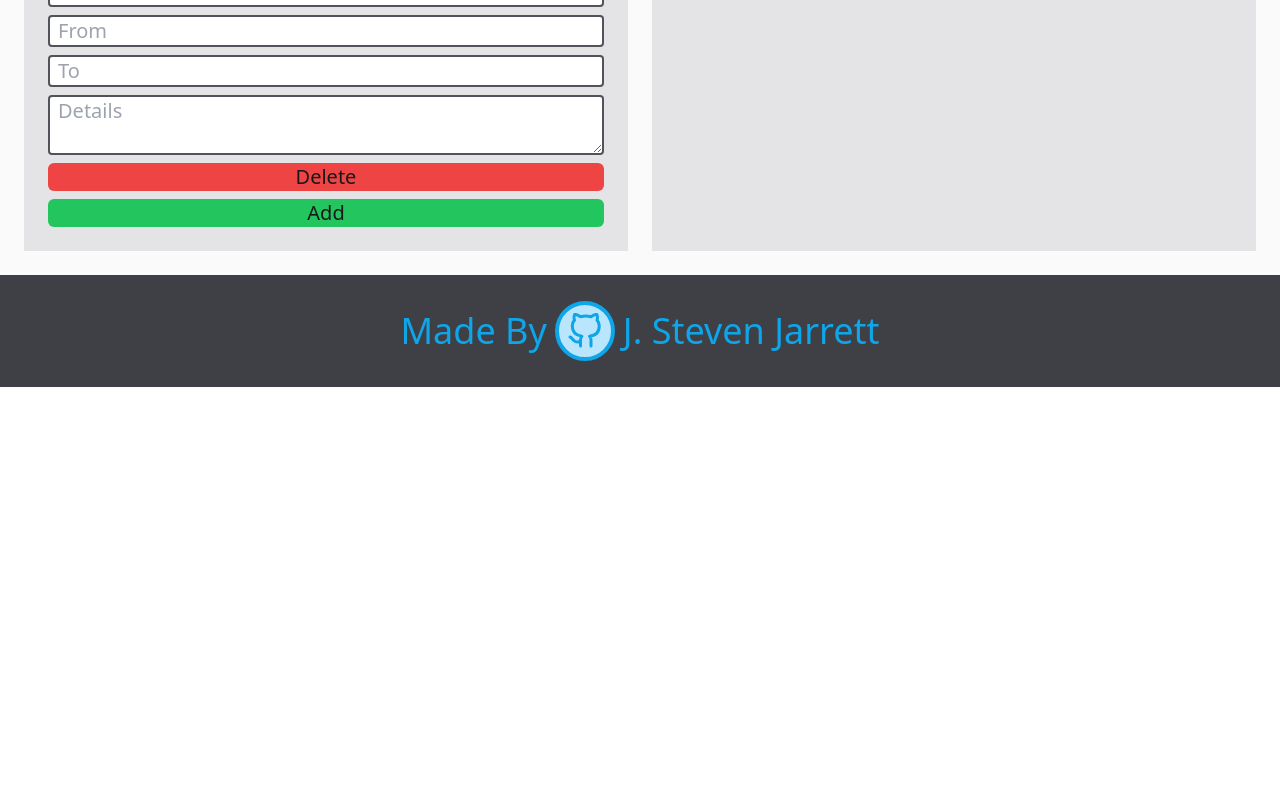
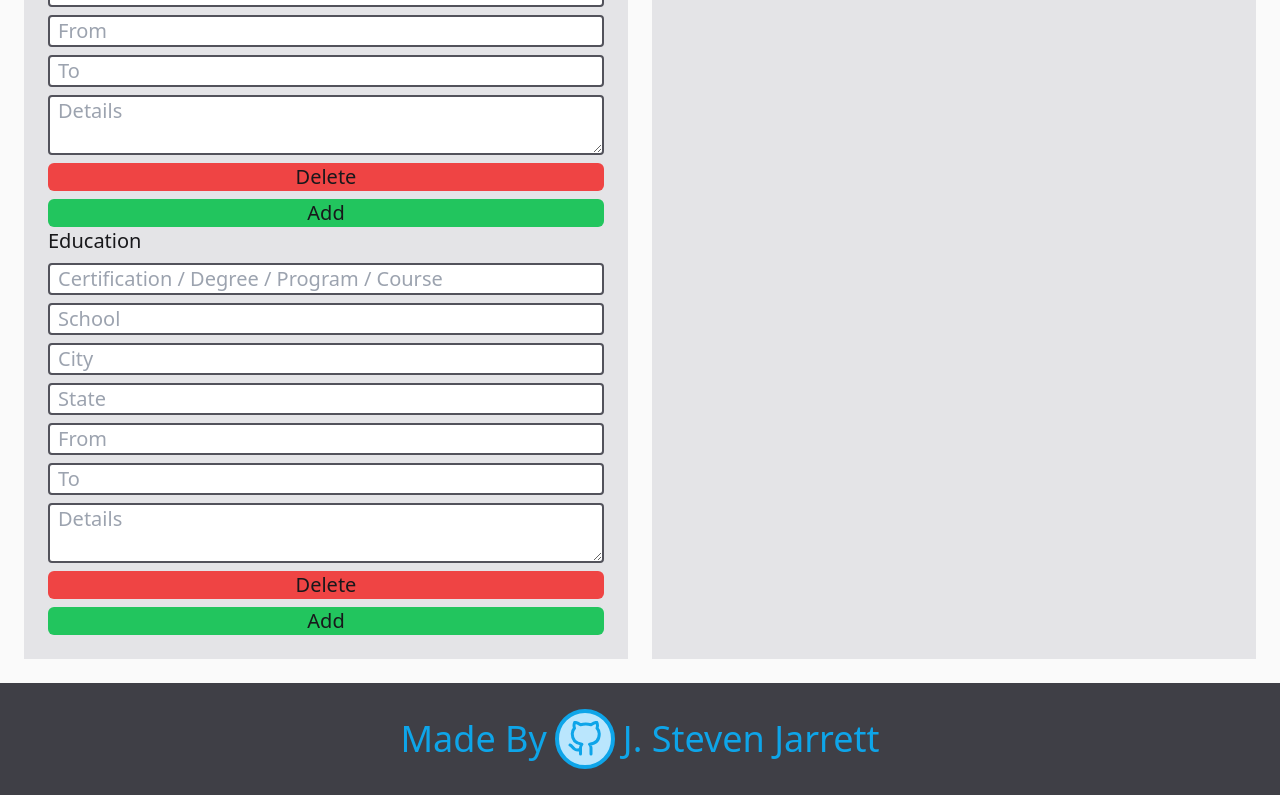
Before and after one commit to Bantchee/cv-project, a React (Create React App) app: page / in a window 1280 px wide. Shown: the part 637-1432 px from the top of the page. Before the commit the page ends 1024 px from the top, so only its background shows below. Built offline with nearby package versions, Linux system fonts and the light colour scheme; the HTML template or start-up script is replaced by a standard one.

Commit message:
Add education section to edit page

```diff
--- a/src/components/EditPage.js
+++ b/src/components/EditPage.js
@@ -1,6 +1,7 @@
 import React from 'react';
 import { Personal } from './editSections/Personal.js';
 import { Experience } from './editSections/Experience.js'
+import { Education } from './editSections/Education.js';
 
 export class EditPage extends React.Component {
     render() {
@@ -14,7 +15,8 @@ export class EditPage extends React.Component {
                 <Experience
                     onChange={this.props.handleExperenceInputChange}
                     experience={this.props.experience}
-                 />
+                />
+                <Education />
             </div>
         )
     }
--- a/src/components/editSections/Education.js
+++ b/src/components/editSections/Education.js
@@ -6,7 +6,7 @@ export class Education extends React.Component {
     render() {
         return (
             <div className="flex flex-col gap-2">
-                <h1>Work Experience</h1>
+                <h1>Education</h1>
                 <School onChange={this.props.onChange}/>
                 <Button
                     className="bg-green-500 rounded-md"
--- a/src/components/editSections/Experience.js
+++ b/src/components/editSections/Experience.js
@@ -3,12 +3,6 @@ import { Button } from "../utility/Button";
 import { Career } from "../utility/Career.js";
 
 export class Experience extends React.Component {
-    renderWork(index) {
-        return (
-            <Career />
-        )
-    }
-
     render() {
         return (
             <div className="flex flex-col gap-2">
--- /dev/null
+++ b/src/components/utility/School.js
@@ -0,0 +1,55 @@
+import { Button } from "./Button"
+import { Input } from "./Input"
+import { TextArea } from "./TextArea"
+
+export const School = (props) => {
+    return (
+        <div className="flex flex-col gap-2">
+            <Input
+                onChange={(e) => props.onChange(e, 0)}
+                type="text"
+                name="certification"
+                placeholder="Certification / Degree / Program / Course"
+            />
+            <Input
+                onChange={(e) => this.props.onChange(e)}
+                type="text"
+                name="school"
+                placeholder="School"
+            />
+            <Input
+                onChange={(e) => this.props.onChange(e)}
+                type="text"
+                name="city"
+                placeholder="City"
+            />
+            <Input
+                onChange={(e) => this.props.onChange(e)}
+                type="text"
+                name="state"
+                placeholder="State"
+            />
+            <Input
+                onChange={(e) => this.props.onChange(e)}
+                type="text"
+                name="from"
+                placeholder="From"
+            />
+            <Input
+                onChange={(e) => this.props.onChange(e)}
+                type="text"
+                name="to"
+                placeholder="To"
+            />
+            <TextArea
+                onChange={(e) => this.props.onChange(e)}
+                name="details"
+                placeholder="Details"
+            />
+            <Button
+                className="bg-red-500 rounded-md"
+                value="Delete"
+            />
+        </div>
+    )
+}
```
